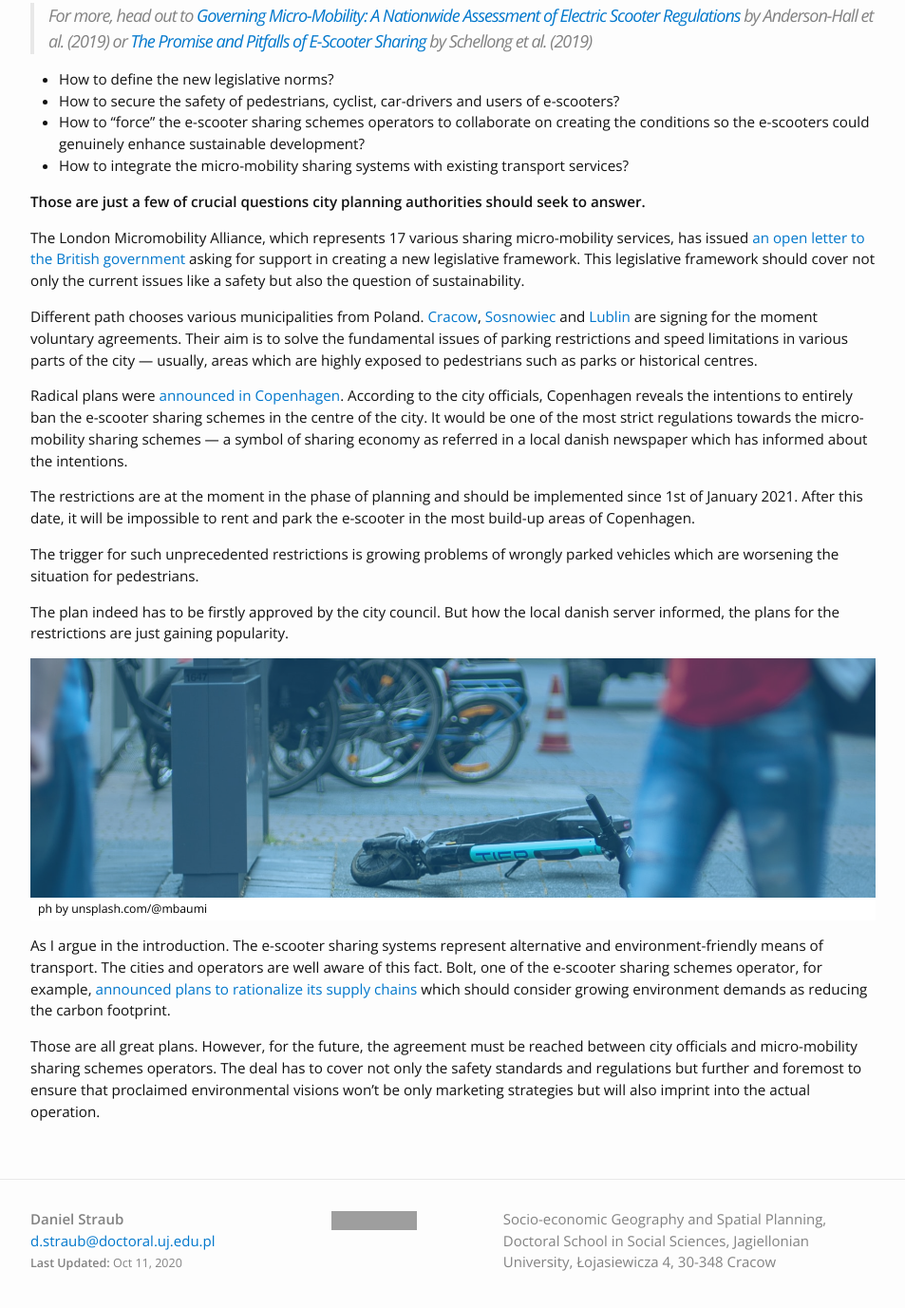
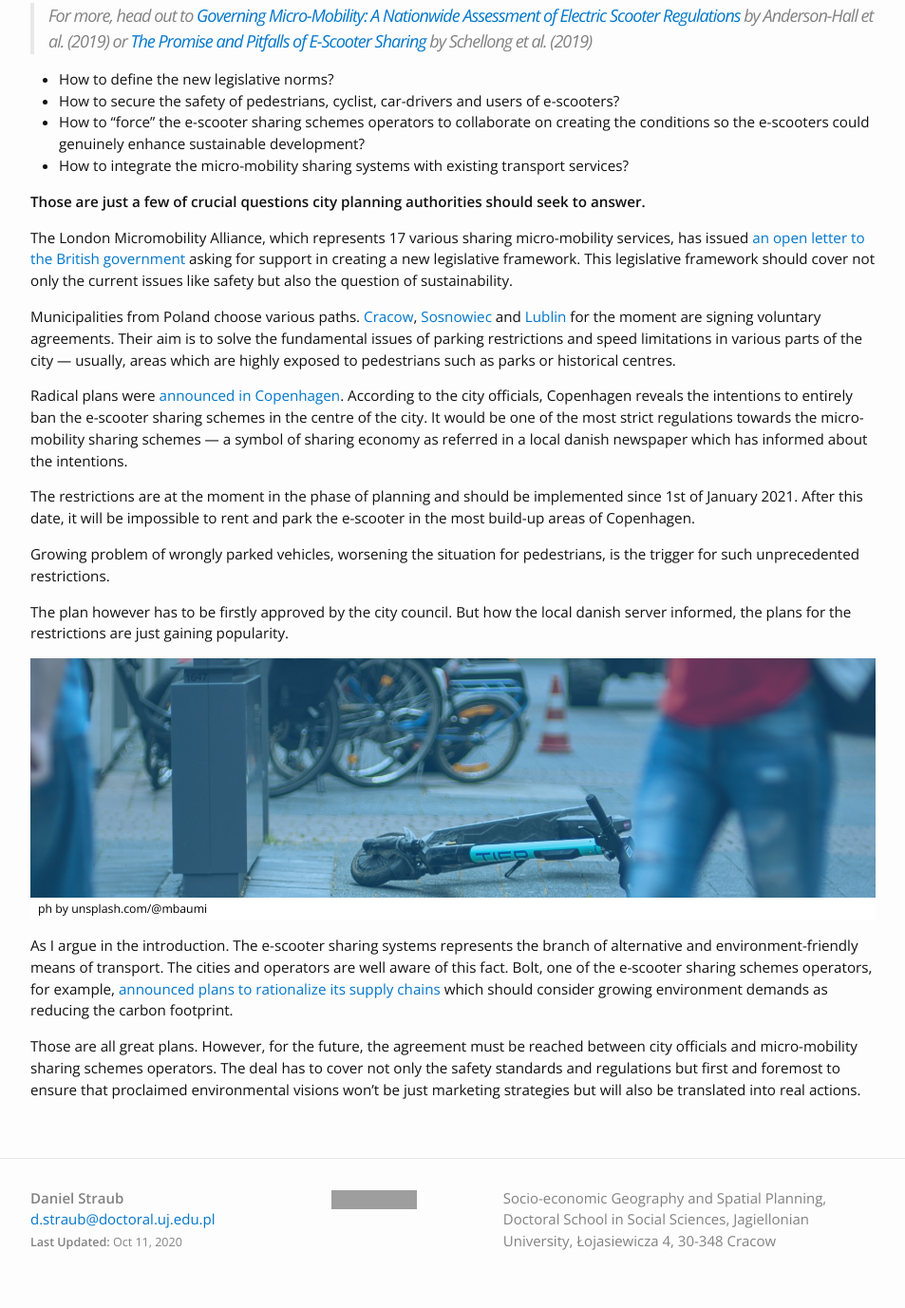
Before and after one commit to tracetheheat/tracetheheat.github.io, a Jekyll site: the page built from _posts/2020-10-11-future-of-the-escooter.md, in a window 1280 px wide and 1400 px high, scrolled down 455 px. Shown: the top 1377 px of the window at 95% size, without its empty margins (163-1116 px from the left). Built offline with Jekyll 4.4.1, drawn with Linux system fonts in a browser that asks for light colours; comment, search, counter and statistics services are not loaded; grey boxes are pictures that could not be loaded.

Commit message:
escooterupdt4

```diff
--- a/_posts/2020-10-11-future-of-the-escooter.md
+++ b/_posts/2020-10-11-future-of-the-escooter.md
@@ -21,20 +21,20 @@ On the other hand, besides its proclaimed advantages, the e-scooter sharing sche
 
 **Those are just a few of crucial questions city planning authorities should seek to answer.**
 
-The London Micromobility Alliance, which represents 17 various sharing micro-mobility services, has issued [an open letter to the British government](https://www.centreforlondon.org/news/london-micromobility-alliance/) asking for support in creating a new legislative framework. This legislative framework should cover not only the current issues like a safety but also the question of sustainability.
+The London Micromobility Alliance, which represents 17 various sharing micro-mobility services, has issued [an open letter to the British government](https://www.centreforlondon.org/news/london-micromobility-alliance/) asking for support in creating a new legislative framework. This legislative framework should cover not only the current issues like safety but also the question of sustainability.
 
-Different path chooses various municipalities from Poland. [Cracow](https://glos24.pl/krakow-hulajnogi-nie-wynajmiesz-na-starym-miescie), [Sosnowiec](https://smartride.pl/sosnowiec-porzadkuje-elektryczne-hulajnogi-parkowanie-w-miejscach-wyznaczonych-przez-urzad-miasta/) and [Lublin](https://www.onet.pl/informacje/onetlublin/lublin-rozwiazano-problem-z-hulajnogami/3v0b6x9,79cfc278) are signing for the moment voluntary agreements. Their aim is to solve the fundamental issues of parking restrictions and speed limitations in various parts of the city — usually, areas which are highly exposed to pedestrians such as parks or historical centres.
+Municipalities from Poland choose various paths. [Cracow](https://glos24.pl/krakow-hulajnogi-nie-wynajmiesz-na-starym-miescie), [Sosnowiec](https://smartride.pl/sosnowiec-porzadkuje-elektryczne-hulajnogi-parkowanie-w-miejscach-wyznaczonych-przez-urzad-miasta/) and [Lublin](https://www.onet.pl/informacje/onetlublin/lublin-rozwiazano-problem-z-hulajnogami/3v0b6x9,79cfc278) for the moment are signing voluntary agreements. Their aim is to solve the fundamental issues of parking restrictions and speed limitations in various parts of the city — usually, areas which are highly exposed to pedestrians such as parks or historical centres.
 
 Radical plans were [announced in Copenhagen](https://www.thelocal.dk/20201009/copenhagen-to-ban-electric-scooters-from-city-centre). According to the city officials, Copenhagen reveals the intentions to entirely ban the e-scooter sharing schemes in the centre of the city. It would be one of the most strict regulations towards the micro-mobility sharing schemes — a symbol of sharing economy as referred in a local danish newspaper which has informed about the intentions.
 
 The restrictions are at the moment in the phase of planning and should be implemented since 1st of January 2021. After this date, it will be impossible to rent and park the e-scooter in the most build-up areas of Copenhagen.
 
-The trigger for such unprecedented restrictions is growing problems of wrongly parked vehicles which are worsening the situation for pedestrians.
+Growing problem of wrongly parked vehicles, worsening the situation for pedestrians, is the trigger for such unprecedented restrictions.
 
-The plan indeed has to be firstly approved by the city council. But how the local danish server informed, the plans for the restrictions are just gaining popularity.
+The plan however has to be firstly approved by the city council. But how the local danish server informed, the plans for the restrictions are just gaining popularity.
 
 {% include image.html url="/images/escooterdown.png" caption="ph by unsplash.com/@mbaumi" align="center" %}
 
-As I argue in the introduction. The e-scooter sharing systems represent alternative and environment-friendly means of transport. The cities and operators are well aware of this fact. Bolt, one of the e-scooter sharing schemes operator, for example, [announced plans to rationalize its supply chains](https://blog.bolt.eu/en-gb/climate-positive-by-the-end-of-2020-the-bolt-e-scooter-sustainability-pledge/) which should consider growing environment demands as reducing the carbon footprint.
+As I argue in the introduction. The e-scooter sharing systems represents the branch of alternative and environment-friendly means of transport. The cities and operators are well aware of this fact. Bolt, one of the e-scooter sharing schemes operators, for example, [announced plans to rationalize its supply chains](https://blog.bolt.eu/en-gb/climate-positive-by-the-end-of-2020-the-bolt-e-scooter-sustainability-pledge/) which should consider growing environment demands as reducing the carbon footprint.
 
-Those are all great plans. However, for the future, the agreement must be reached between city officials and micro-mobility sharing schemes operators. The deal has to cover not only the safety standards and regulations but further and foremost to ensure that proclaimed environmental visions won't be only marketing strategies but will also imprint into the actual operation.
+Those are all great plans. However, for the future, the agreement must be reached between city officials and micro-mobility sharing schemes operators. The deal has to cover not only the safety standards and regulations but first and foremost to ensure that proclaimed environmental visions won't be just marketing strategies but will also be translated into real actions.
```
